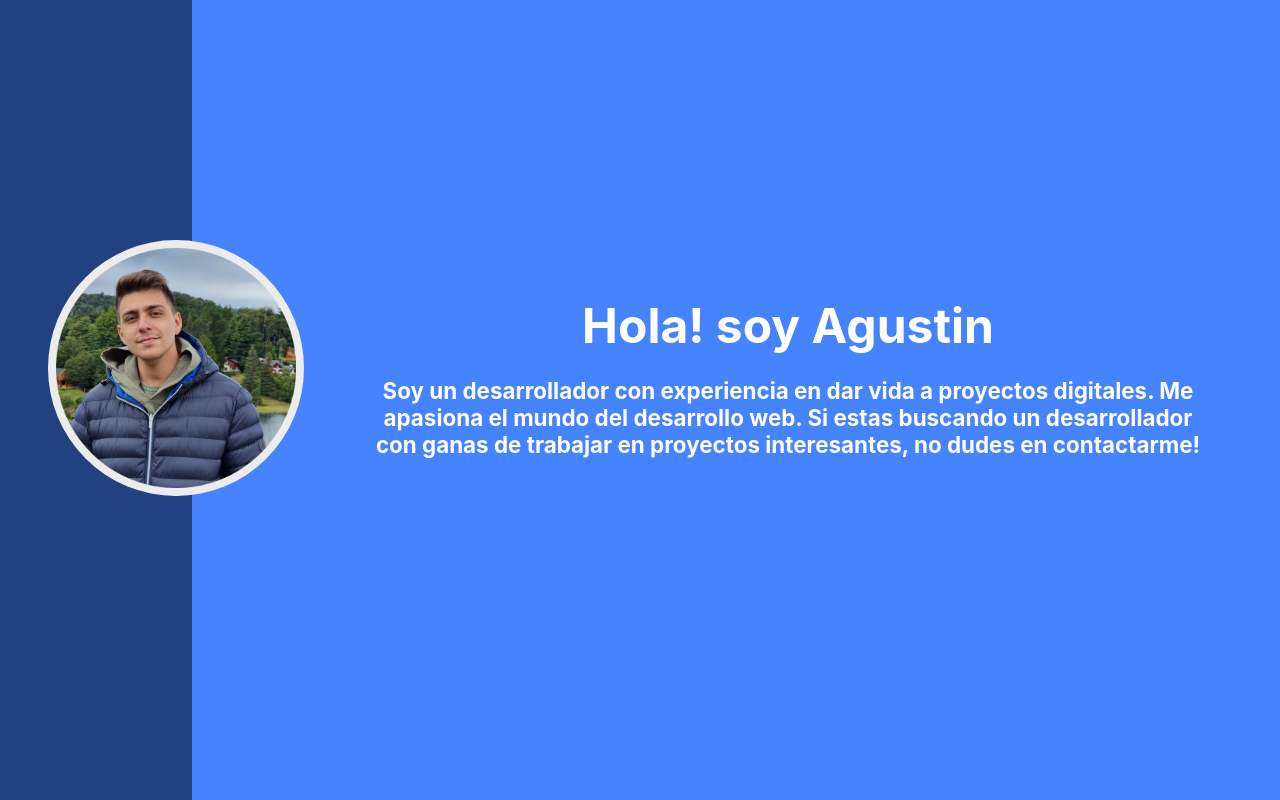
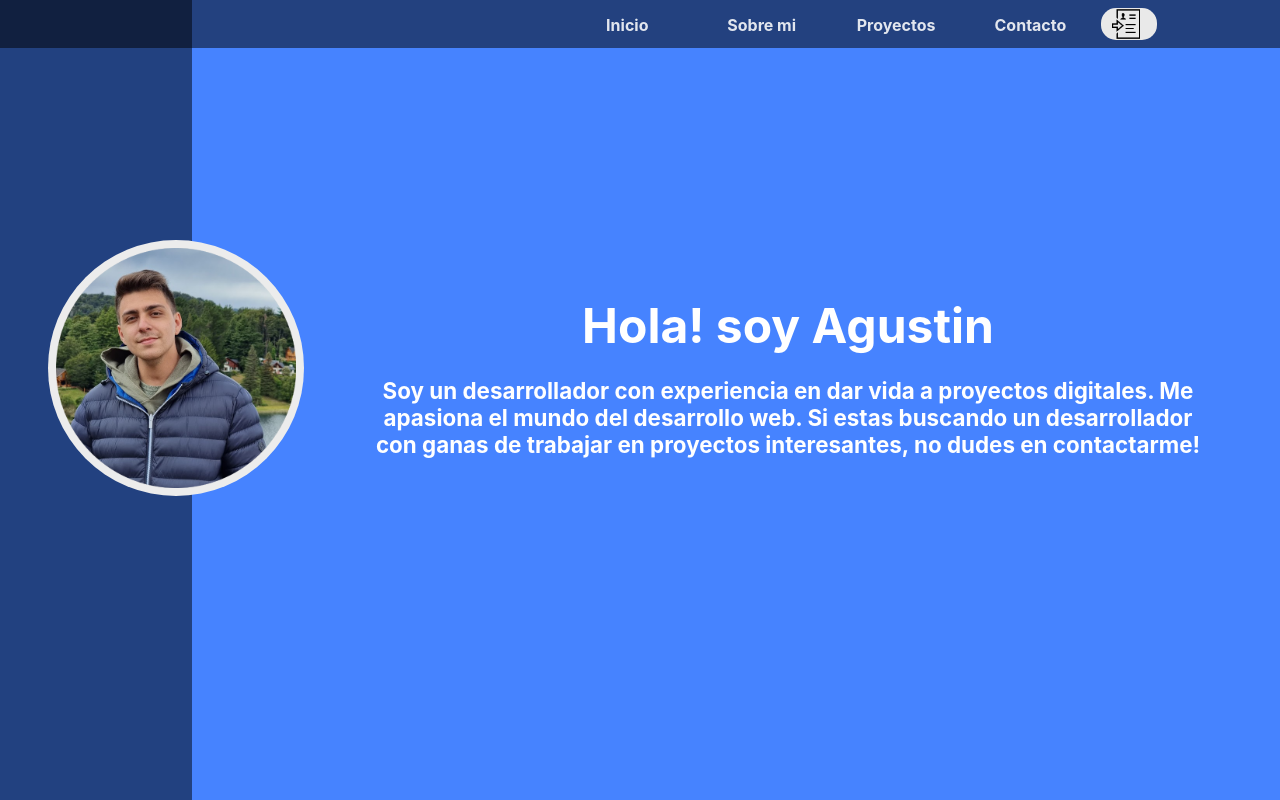
Before and after one commit to agustinfraile/portfolio, a React (Vite) app: page / in a window 1280 px wide. Shown: the top 800 px of the page. Built offline with nearby package versions, Linux system fonts and the light colour scheme.

Commit message:
agregando estilos a la navbar

```diff
--- a/src/components/NavBar/NavBar.css
+++ b/src/components/NavBar/NavBar.css
@@ -5,12 +5,12 @@
     height: auto;
     display: flex;
     flex-direction: column;
-    position: fixed;
-    z-index: 10;
+    position: relative;
+    z-index: 1;
 }
 
 .nav_cnt-logo {
-    /* background-color: rgba(255, 255, 255, 0.353); */
+    /* background-color: rgba(107, 32, 32, 0.773); */
     width: 100%;
     height: 5em;
 }
@@ -24,8 +24,10 @@
 }
 
 .nav_cnt ul a {
+    /* background-color: rgba(102, 168, 85, 0.353); */
+    margin: .5em auto;
     text-decoration: none;
-    width: 8em;
+    width: 100%;
 }
 
 .nav_cnt ul li {
@@ -37,11 +39,24 @@
     font-weight: bold;
 }
 
-.mode-cnt {
-    background-color: #224180;
-    width: 100%;
-    height: 3em;
+.nav_cv {
+    background-color: rgb(233, 233, 233);
+    width: 3.5em;
+    height: 2em;
+    margin: .5em auto;
+    border-radius: 15px;
+    padding: 0 .7em;
+    cursor: pointer;
+}
 
+.nav_cv img{
+    /* background-color: rgb(66, 163, 130); */
+    /* background-color: #fff; */
+    /* width: 50%; */
+    height: 2em;
+    background-position: center;
+    background-repeat: no-repeat;
+    background-size: contain;
 }
 
 /* 800px para adelante */
@@ -54,13 +69,14 @@
         display: flex;
         flex-direction: row;
         z-index: 10;
-
+        position: fixed;
     }
 
     .nav_cnt-logo {
         /* background-color: rgba(255, 255, 255, 0.595); */
-        width: 20%;
+        width: 15%;
         height: 3em;
+        margin: 0 .3em;
     }
 
     .nav_cnt ul {
@@ -70,17 +86,27 @@
         display: flex;
         justify-content: end;
         flex-direction: row;
+        padding: 0;
+        margin: 0;
+    }
+
+    .nav_cnt ul a {
+        text-decoration: none;
+        width: 8em;
+        margin: 0 .2em;
+        padding: 0;
     }
 
     .nav_cnt ul li {
         /* background-color: rgba(82, 114, 82, 0.71); */
         display: flex;
-        margin: 0 .4em ;
+        margin: 0;
+        height: 3em;
         justify-content: center;
     }
 
     .nav_cv {
-        background-color: rgb(233, 233, 233);
+        /* background-color: rgb(233, 233, 233); */
         width: 3.5em;
         height: 2em;
         margin: .5em .2em;
--- a/src/components/NavBar/NavBar.jsx
+++ b/src/components/NavBar/NavBar.jsx
@@ -18,6 +18,7 @@ const NavBar = () => {
   return (
     <div className='nav_cnt'>
         <div className='nav_cnt-logo'></div>
+        {/* <div className='nav_cnt-logo'></div> */}
         <ul>
           <a href="#inicio">
             <li>Inicio</li>
--- a/src/pages/Home/Home.jsx
+++ b/src/pages/Home/Home.jsx
@@ -5,15 +5,18 @@ import Contact from '../Contact/Contact'
 import Intro from '../Intro/Intro'
 import Projects from '../Projects/Projects'
 
+import './Home.css';
 
 const Home = () => {
   return (
     <div>
-       {/* <NavBar /> */}
-       <Intro />
-       <About/>
-       <Projects />
-       <Contact />
+       <NavBar />
+       <div className="all-container">
+        <Intro />
+        <About/>
+        <Projects />
+        <Contact />
+       </div>
     </div>
   )
 }
```
